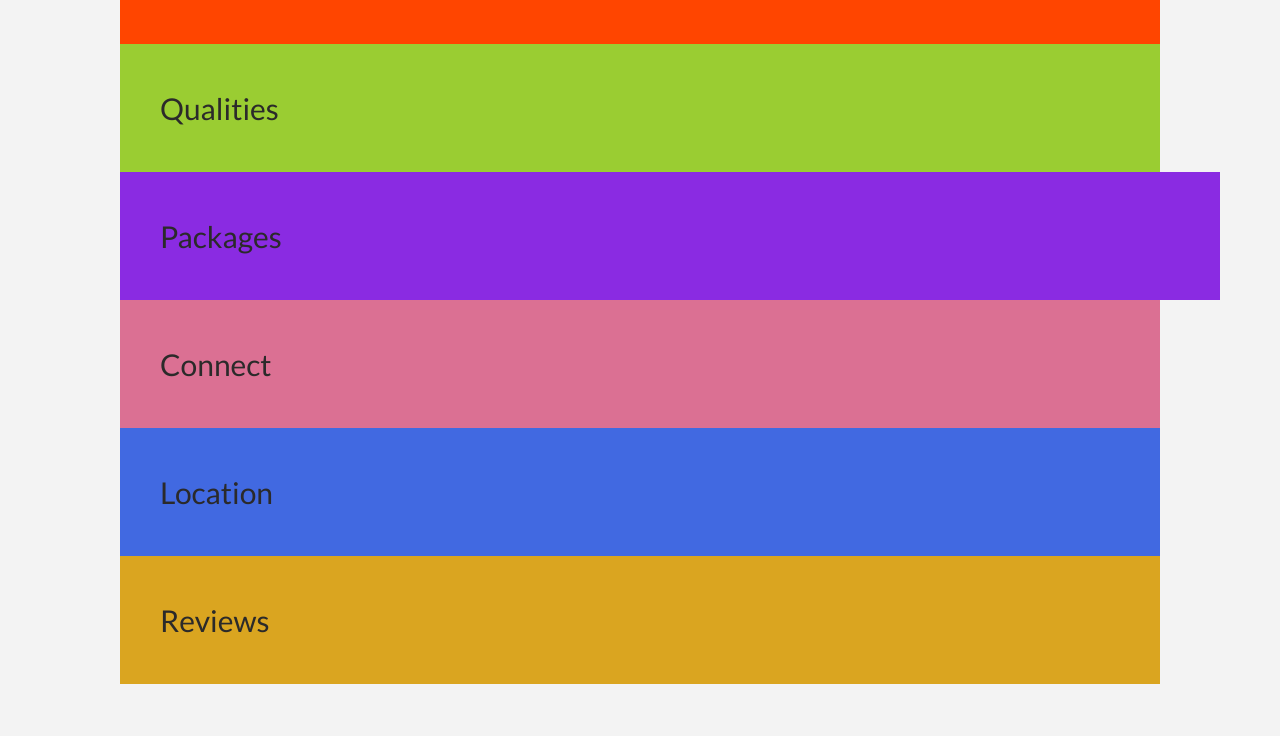
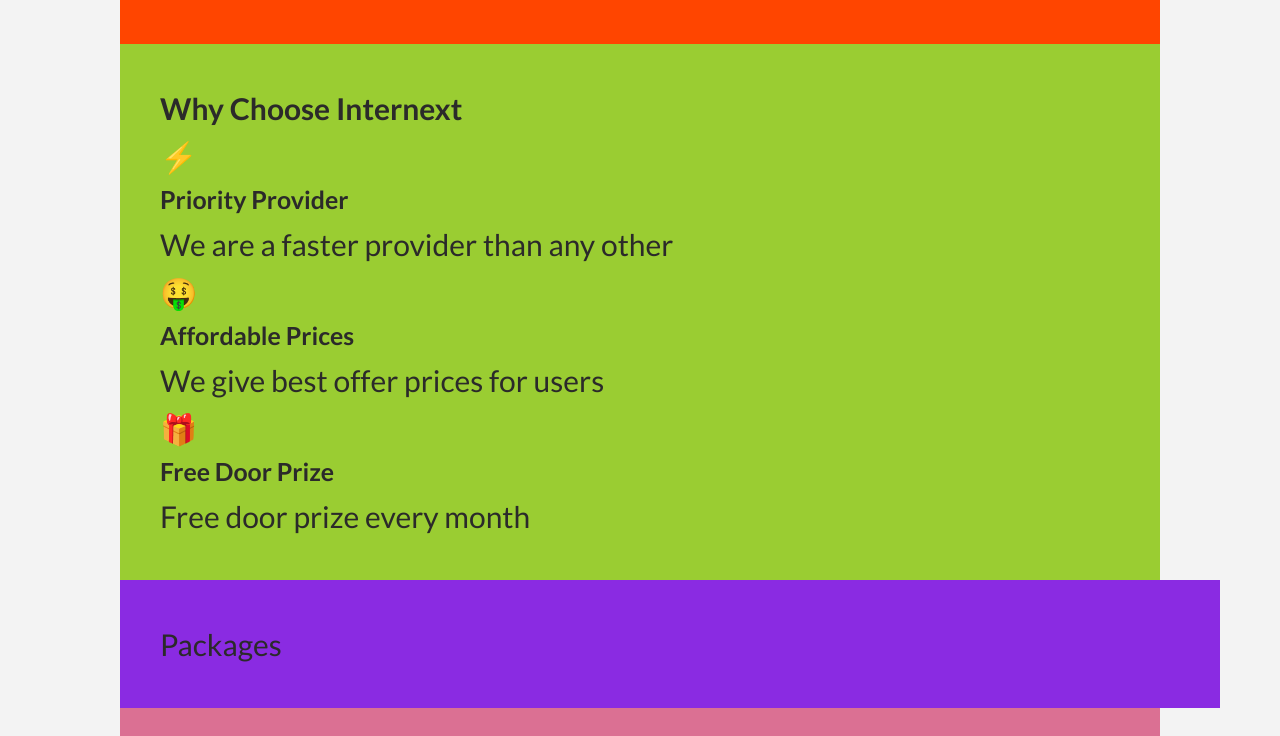
Before and after one commit to rtambunt/internext-landing-page, a website: page index.html in a window 1280 px wide. Shown: the part 764-1500 px from the top of the page. Drawn offline with Linux system fonts and the light colour scheme.

Commit message:
Add html elements to qualities section

```diff
--- a/index.html
+++ b/index.html
@@ -28,7 +28,27 @@
 
       <div class="overview">Overview</div>
 
-      <div class="qualities">Qualities</div>
+      <div class="qualities">
+        <h4 class="heading-4">Why Choose Internext</h4>
+
+        <div class="quality">
+          <p class="quality__emote">⚡️</p>
+          <h5 class="heading-5">Priority Provider</h5>
+          <p class="quality__text">We are a faster provider than any other</p>
+        </div>
+
+        <div class="quality">
+          <p class="quality__emote">🤑</p>
+          <h5 class="heading-5">Affordable Prices</h5>
+          <p class="quality__text">We give best offer prices for users</p>
+        </div>
+
+        <div class="quality">
+          <p class="quality__emote">🎁</p>
+          <h5 class="heading-5">Free Door Prize</h5>
+          <p class="quality__text">Free door prize every month</p>
+        </div>
+      </div>
 
       <div class="packages">Packages</div>
 
--- a/sass/_qualities.scss
+++ b/sass/_qualities.scss
@@ -1,4 +1,7 @@
 .qualities {
   background-color: yellowgreen;
   grid-column: center-start / center-end;
+
+  // display: grid;
+  // grid-template: repeat(3, 1fr);
 }
```
